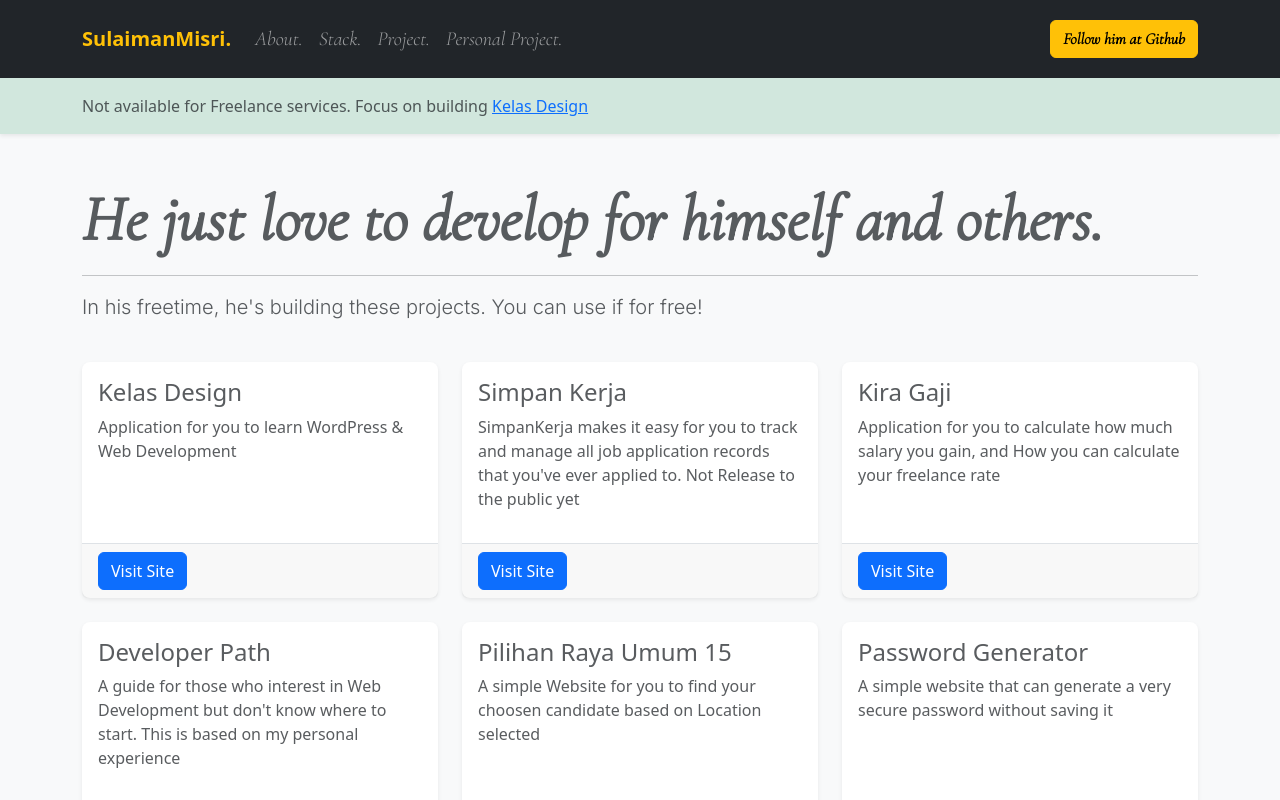
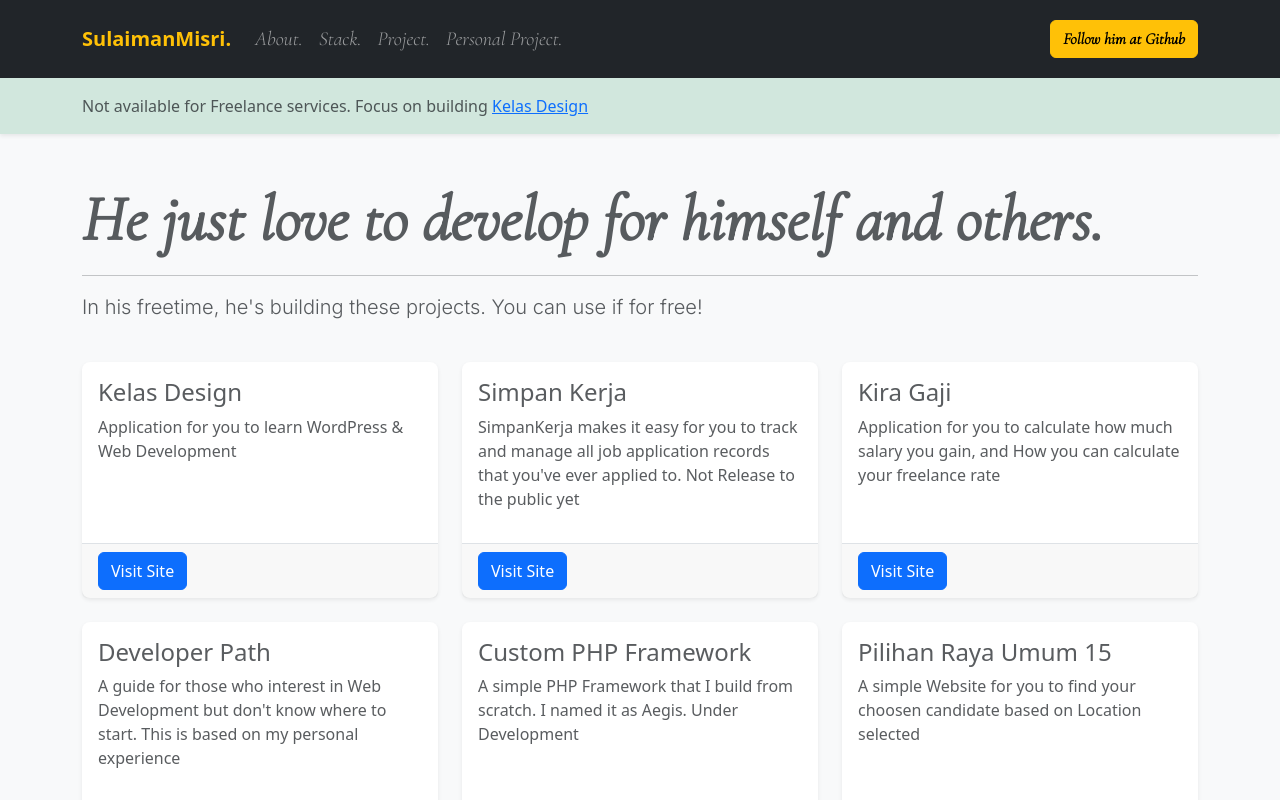
Before and after one commit to msulaimanmisri/sulaiman-profile, a Vue app: page /personal-project in a window 1280 px wide. Shown: the top 800 px of the page. Built offline with nearby package versions, Linux system fonts and the light colour scheme.

Commit message:
Update personal-project.vue

```diff
--- a/src/views/personal-project.vue
+++ b/src/views/personal-project.vue
@@ -42,6 +42,13 @@
             project-title="Developer Path"
             project-description="A guide for those who interest in Web Development but don't know where to start. This is based on my personal experience"
             project-url="https://dev.sulaimanmisri.com" />
+        </div>
+
+        <div id="phpAegis" class="col-md-4 mt-4">
+          <Card
+            project-title="Custom PHP Framework"
+            project-description="A simple PHP Framework that I build from scratch. I named it as Aegis. Under Development"
+            project-url="https://github.com/msulaimanmisri" />
         </div>
 
         <div id="pru15" class="col-md-4 mt-4">
```
